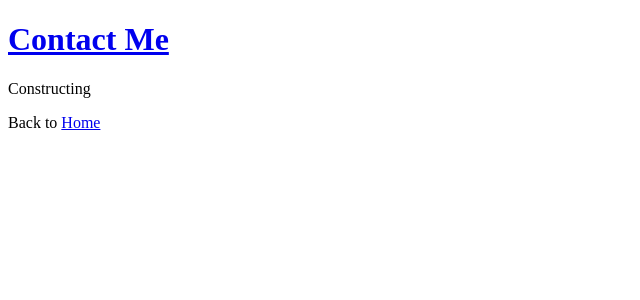
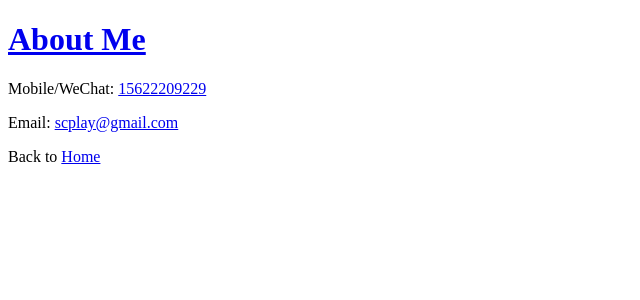
Before and after one commit to scplay/cf-nextjs-site, a Next.js app: page /about in a window 1280 px wide. Shown: the top 300 px of the page, without its empty margins (0-640 px from the left). Built offline with nearby package versions, Linux system fonts and the light colour scheme.

Commit message:
update contact me page

```diff
--- a/app/about/page.tsx
+++ b/app/about/page.tsx
@@ -3,8 +3,9 @@ import Link from "next/link";
 export default function About() {
   return (
     <>
-      <h1><a href="https://cv.zeon.wang/cv/">Contact Me</a></h1>
-      <p>Constructing</p>
+      <h1><a href="https://cv.zeon.wang/cv/">About Me</a></h1>
+      <p>Mobile/WeChat: <a href="tel:15622209229">15622209229</a></p>
+      <p>Email: <a href="mailto:scplay@gmail.com" >scplay@gmail.com</a></p>
       <div>
         Back to <Link href="/">Home</Link>
       </div>
```
